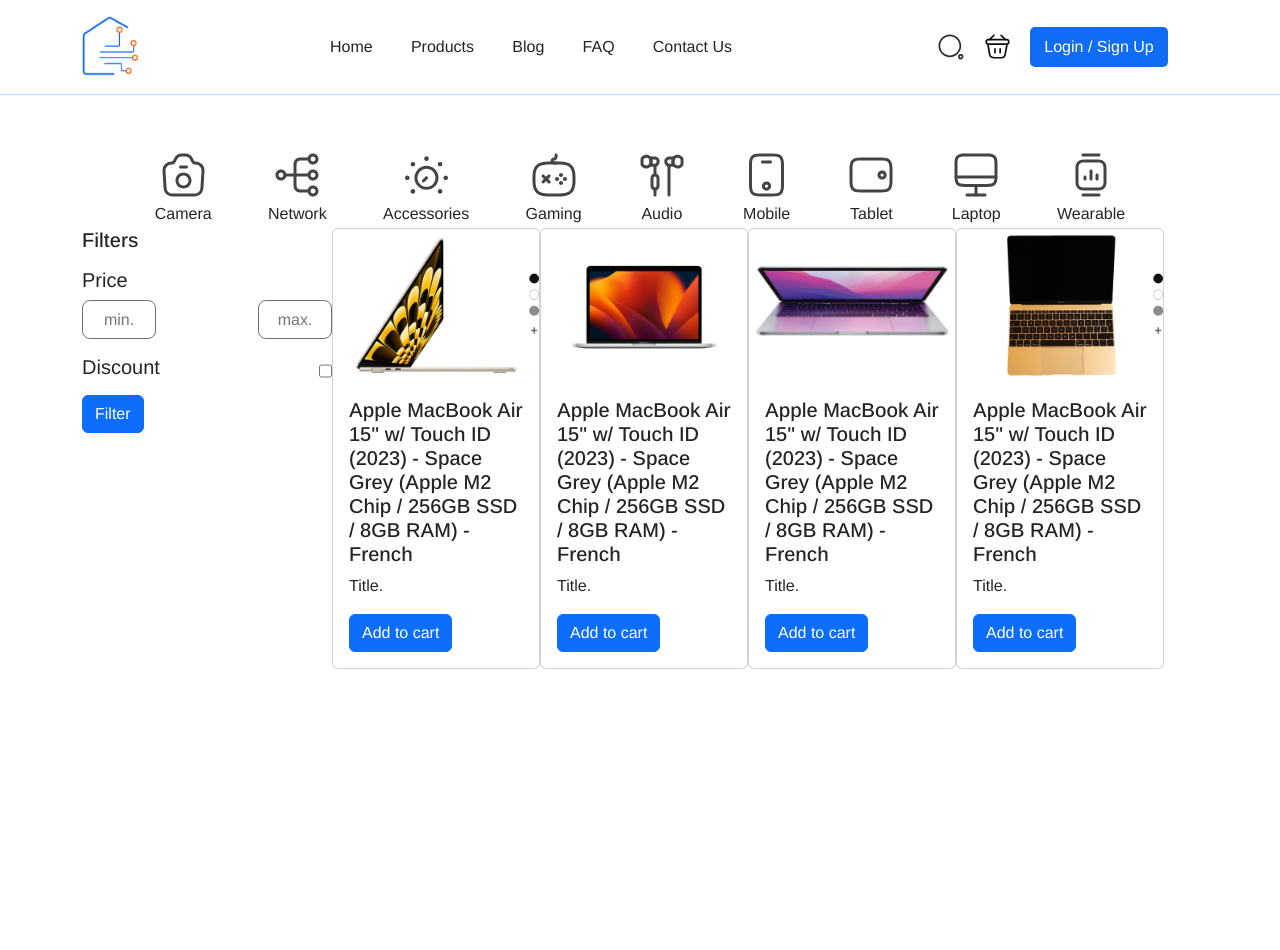
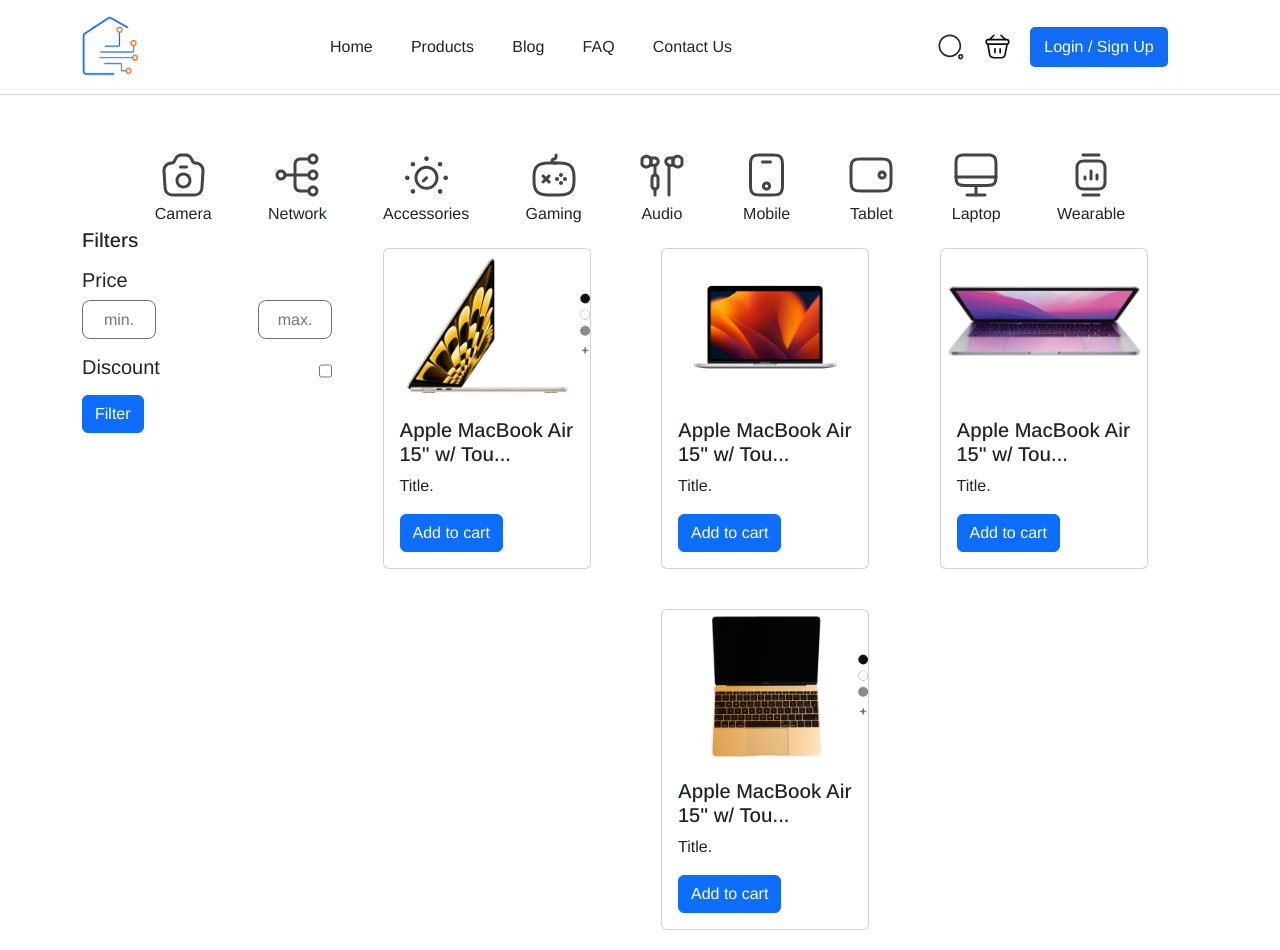
Before and after one commit to andreygranenko/Online-shop-vite, a React (Vite) app: page /produkti in a window 1280 px wide. Before the commit the page ends 800 px from the top, so only its background shows below. Built offline with nearby package versions, Linux system fonts and the light colour scheme; data requests are answered from the project's data file.

Commit message:
added some filters functional

```diff
--- a/src/components/products-filters/ProductsFilters.jsx
+++ b/src/components/products-filters/ProductsFilters.jsx
@@ -1,13 +1,28 @@
 import {Field, Form, Formik} from "formik";
 import './products-filters.sass';
+import {useSelector} from "react-redux";
 
 
-const handleSubmit = (values) => {
 
-}
 const ProductsFilters = () => {
+  const products = useSelector(state => state.productsList.products);
 
-
+  const handleSubmit = (values) => {
+    products.filter(product => {
+      if (values.priceFrom && values.priceTo) {
+        return product.price >= values.priceFrom && product.price <= values.priceTo;
+      }
+      if (values.priceFrom) {
+        return product.price >= values.priceFrom;
+      }
+      if (values.priceTo) {
+        return product.price <= values.priceTo;
+      }
+      if (values.discount) {
+        return product.discount;
+      }
+    })
+  }
 
   return (
     <div >
@@ -19,7 +34,7 @@
             priceTo: '',
             discount: false,
           }}
-          onSubmit={(values) =>  console.log(values)}>
+          onSubmit={handleSubmit}>
           <Form>
             <div id={'price'}>
               <h4>Price</h4>
--- a/src/components/products-list/ProductsList.jsx
+++ b/src/components/products-list/ProductsList.jsx
@@ -23,7 +23,7 @@
             <div className="card" style={{"width": "13rem"}}>
               <img className="card-img-top" src={img} alt={alt}/>
                 <div className="card-body">
-                  <h5 className="card-title">{title}</h5>
+                  <h5 className="card-title">{title.length > 20 ? title.slice(0, 28) + '...' : title}</h5>
                   <p className="card-text">Title.</p>
                   <a href="#" className="btn btn-primary">Add to cart </a>
                 </div>
--- a/src/components/products-list/products-list.sass
+++ b/src/components/products-list/products-list.sass
@@ -1,3 +1,6 @@
 .products-wrap
   display: flex
   flex-wrap: wrap
+  justify-content: space-evenly
+  .card
+    margin: 20px
```
